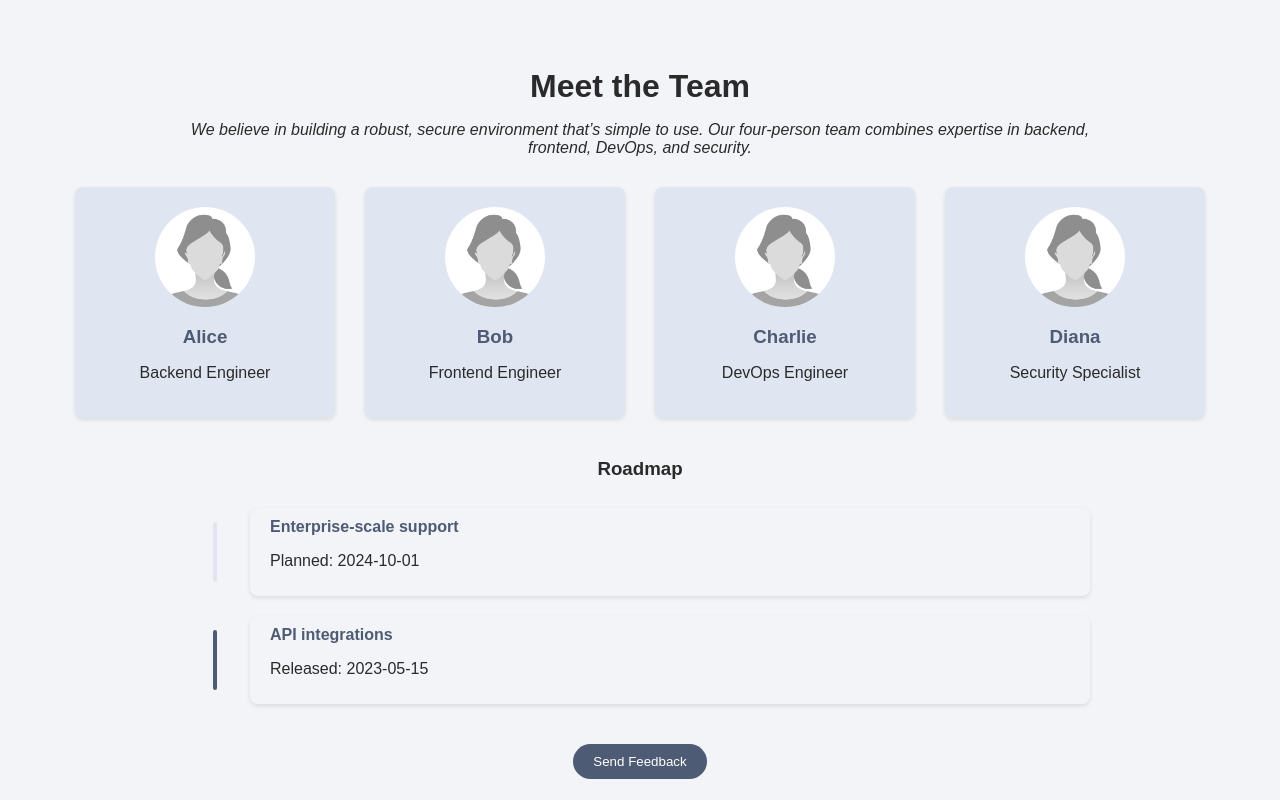
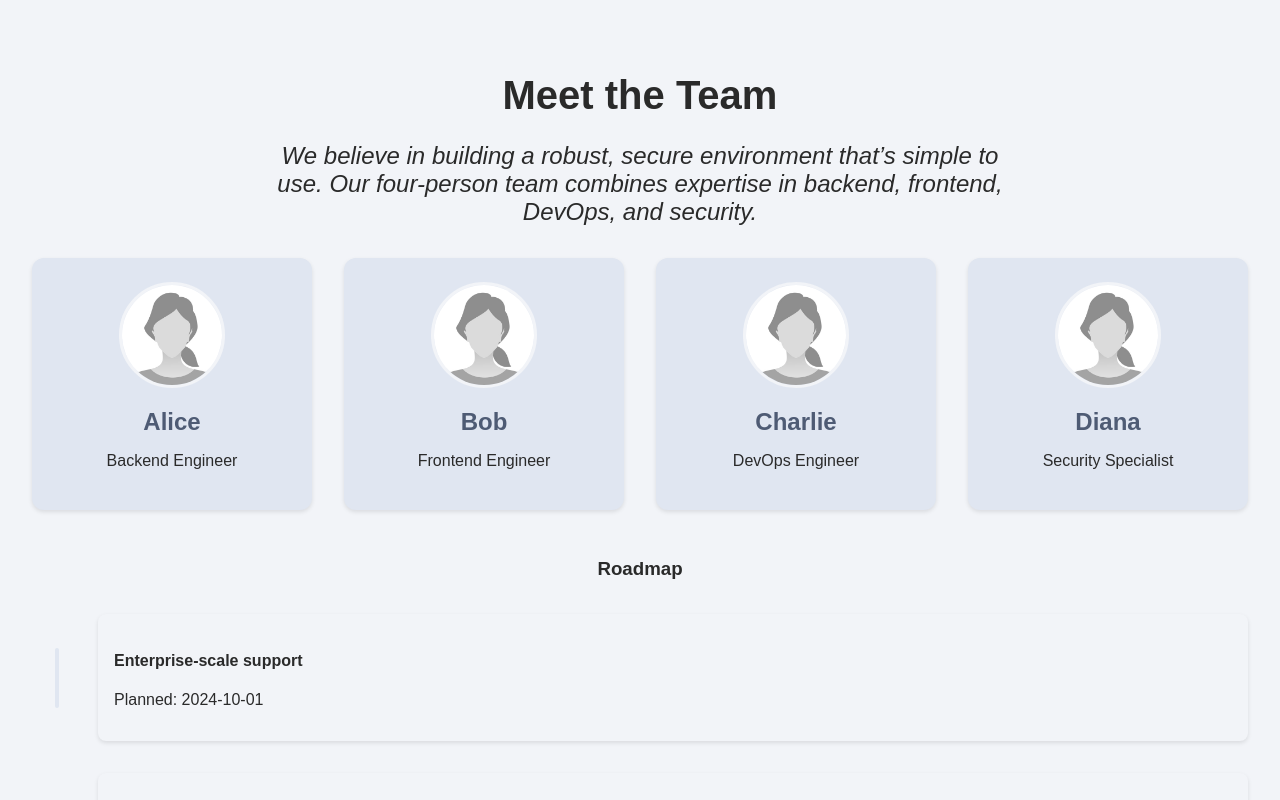
Before and after one commit to datamann1013/Chat-Application, a React (Vite) app in the folder Chat-application-frontend/: page / in a window 1280 px wide. Shown: the part 1440-2240 px from the top of the page. Built offline with nearby package versions, Linux system fonts and the light colour scheme.

Commit message:
Rework of tem section, responsiveness

```diff
--- a/Chat-application-frontend/src/components/Sections/Landingspesific/TeamSection.css
+++ b/Chat-application-frontend/src/components/Sections/Landingspesific/TeamSection.css
@@ -1,37 +1,43 @@
 .team-section {
-    max-width: 900px;
-    margin: 60px auto;
+    max-width: 1920px;
+    margin: 0 auto;
+    padding: 2rem;
     text-align: center;
-    padding: 0 20px;
 }
 
 .team-section h2 {
-    font-size: 2rem;
-    margin-bottom: 10px;
+    font-size: clamp(1.5rem, 5vw, 2.5rem);
+    margin-bottom: 1rem;
+
 }
 
 .mission-statement {
     font-style: italic;
-    margin-bottom: 30px;
+    margin-bottom: 2rem;
+    font-size: clamp(1rem, 3vw, 1.5rem);
+    margin-left: 15rem;
+    margin-right: 15rem;
 }
 
 /* Team Cards */
 .team-grid {
-    display: flex;
-    flex-wrap: wrap;
-    justify-content: center;
-    gap: 30px;
-    margin-bottom: 40px;
+    display: grid;
+    grid-template-columns: repeat(auto-fit, minmax(250px, 1fr));
+    gap: 2rem;
+    margin-bottom: 3rem;
 }
 
 .team-card {
-    background-color: #e0e6f1;
-    border-radius: 8px;
-    width: 220px;
-    box-shadow: 0 2px 4px rgba(0,0,0,0.1);
-    text-align: center;
-    padding: 20px;
-    flex: 0 0 auto;
+    background-color: var(--background-contrast-color);
+    border-radius: 12px;
+    box-shadow: 0 2px 4px rgba(0, 0, 0, 0.1);
+    padding: 1.5rem;
+    transition: transform 0.3s ease;
+    cursor: pointer;
+}
+
+.team-card:hover {
+    transform: translateY(-5px);
 }
 
 .team-image {
@@ -39,30 +45,31 @@
     height: 100px;
     object-fit: cover;
     border-radius: 50%;
-    margin-bottom: 15px;
+    margin-bottom: 1rem;
+    border: 3px solid #f2f4f8;
 }
 
 .team-card h3 {
     margin-top: 0;
     color: #4e5b74;
-    margin-bottom: 5px;
+    margin-bottom: 0.5rem;
+    font-size: clamp(1rem, 3vw, 1.5rem);
 }
 
-/* Snake Roadmap */
+/* Roadmap */
 .roadmap-snake {
     display: flex;
     flex-direction: column;
     align-items: center;
     position: relative;
-    margin-bottom: 30px;
+    margin-bottom: 3rem;
 }
 
-/* Each point is stacked vertically */
 .roadmap-point {
     display: flex;
     align-items: center;
     width: 100%;
-    margin: 10px 0;
+    margin: 1rem 0;
     position: relative;
 }
 
@@ -80,65 +87,99 @@
     height: 60px;
     border-radius: 2px;
     background-color: var(--background-contrast-color, #cccccc);
+    transition: background-color 0.3s ease;
 }
 
 .roadmap-connector.done .snake-line {
-    background-color: #4e5b74; /* a darker color for done steps */
-}
-
-.roadmap-connector.future .snake-line {
-    background-color: var(--background-contrast-color, #cccccc);
+    background-color: #4e5b74;
 }
 
 .roadmap-content {
     background-color: #f2f4f8;
     border-radius: 8px;
-    padding: 10px 20px;
+    padding: 1rem;
     flex: 1;
-    margin-left: 10px;
+    margin-left: 1rem;
     text-align: left;
-    box-shadow: 0 2px 4px rgba(0,0,0,0.1);
+    box-shadow: 0 2px 4px rgba(0, 0, 0, 0.1);
+    transition: transform 0.3s ease;
 }
 
-.roadmap-content h4 {
-    margin: 0 0 5px 0;
-    color: #4e5b74;
+.roadmap-content:hover {
+    transform: translateY(-3px);
 }
 
-/* Feedback button at the bottom */
+/* Feedback button */
 .feedback-btn {
     background-color: #4e5b74;
     color: #fff;
     border: none;
     border-radius: 25px;
-    padding: 10px 20px;
+    padding: 0.75rem 1.5rem;
     cursor: pointer;
+    transition: transform 0.3s ease;
+    margin: 2rem auto;
+    display: block;
 }
 
-/* Responsive adjustments */
-@media (min-width: 992px) {
-    .team-grid {
-        flex-wrap: nowrap;
-    }
+.feedback-btn:hover {
+    transform: scale(1.05);
 }
 
+/* Responsive breakpoints */
 @media (max-width: 768px) {
     .team-grid {
-        flex-direction: column;
-        align-items: center;
+        grid-template-columns: 1fr;
+        gap: 1.5rem;
     }
+
     .team-card {
-        width: 80%;
+        padding: 1rem;
     }
-    .roadmap-content {
-        margin-left: 0;
-        margin-top: 10px;
-    }
+
     .roadmap-point {
         flex-direction: column;
         align-items: flex-start;
     }
+
     .roadmap-connector {
-        margin-bottom: 10px;
+        margin-bottom: 1rem;
+    }
+
+    .roadmap-content {
+        margin-left: 0;
+        margin-top: 1rem;
     }
 }
+
+@media (min-width: 769px) and (max-width: 1200px) {
+    .team-grid {
+        grid-template-columns: repeat(2, 1fr);
+        gap: 1.5rem;
+    }
+}
+
+@media (min-width: 1201px) {
+    .team-grid {
+        grid-template-columns: repeat(4, 1fr);
+        gap: 2rem;
+    }
+
+    .team-card {
+        padding: 1.5rem;
+    }
+}
+
+@media (min-width: 1920px) {
+    .team-grid {
+        gap: 2.5rem;
+    }
+
+    .team-card {
+        padding: 2rem;
+    }
+
+    .roadmap-content {
+        padding: 1.5rem;
+    }
+}
--- a/Chat-application-frontend/src/components/Sections/Landingspesific/TeamSection.tsx
+++ b/Chat-application-frontend/src/components/Sections/Landingspesific/TeamSection.tsx
@@ -3,13 +3,13 @@ import "./TeamSection.css";
 interface TeamMember {
     name: string;
     role: string;
-    image: string;  // path to an image
+    image: string;
 }
 
 interface RoadmapItem {
     title: string;
-    date: string;   // e.g. "2024-10-01" or "2025-03-15"
-    implemented: boolean; // true if done, false if future
+    date: string;
+    implemented: boolean;
 }
 
 interface TeamSectionProps {
```
